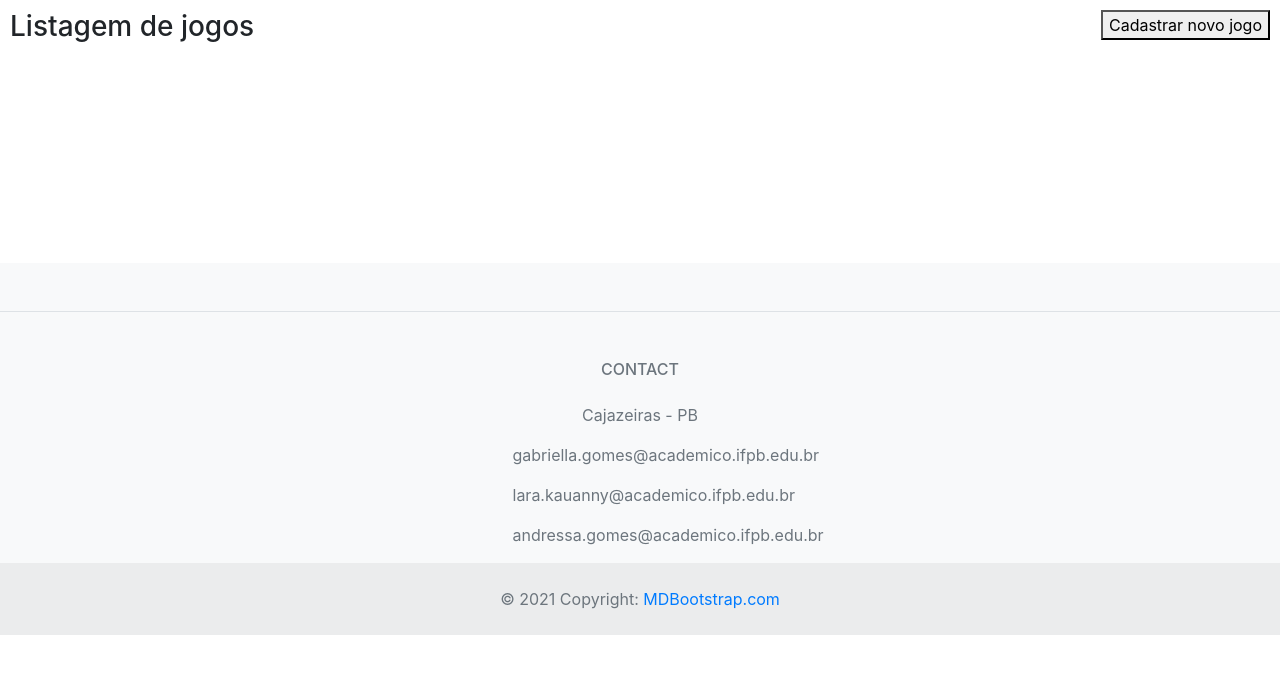
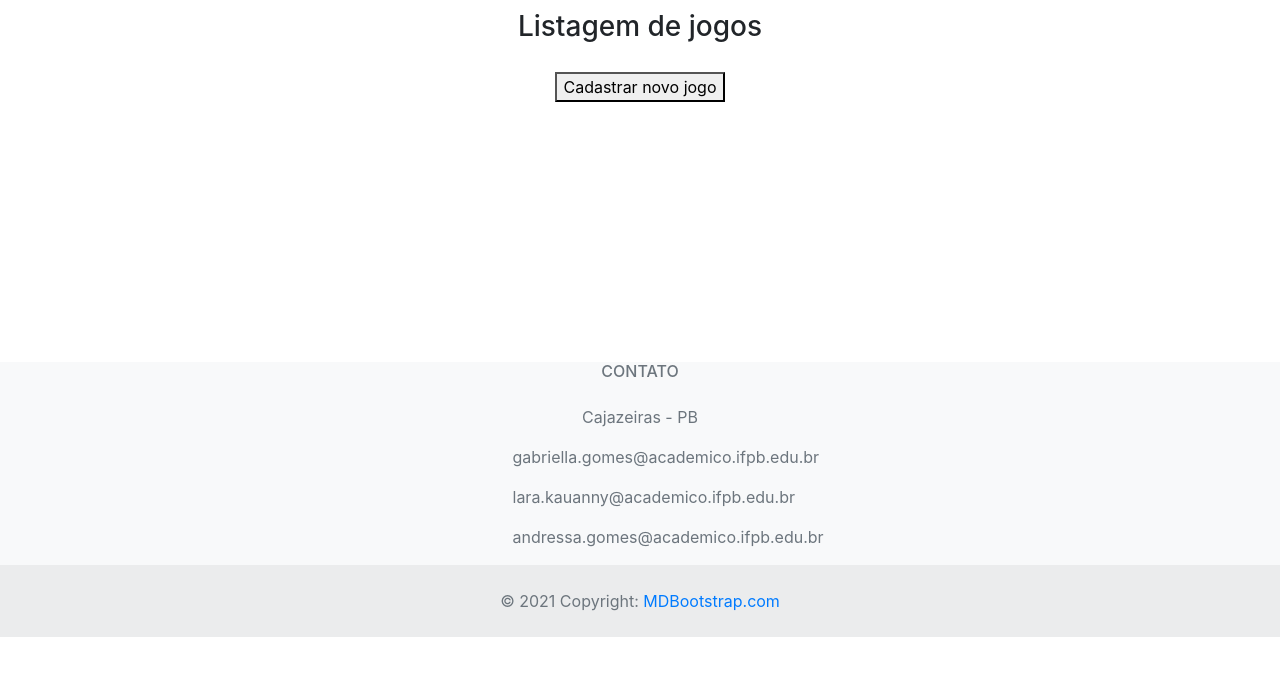
Before and after one commit to gabs44/dw-gameteca, a Django app: page /jogos/ in a window 1280 px wide. Shown: the part 56-732 px from the top of the page. Run offline with Django 3.2, Linux system fonts and the light colour scheme; the visitor is signed in with stand-in values (Sample User, id 1); data that the repository does not hold is empty; some libraries are stand-ins or nearby versions.

Commit message:
modificações finais

```diff
--- a/static/css/style.css
+++ b/static/css/style.css
@@ -1,5 +1,5 @@
 .dw-container{
-    min-height: 15.2em;
+    min-height: 19em;
     display: flex;
     flex-direction: column;
     align-items: center;
@@ -7,11 +7,10 @@
 }
 
 .dw-header{
-    width: 100%;
-    display: flex;
-    flex-direction: row;
-    justify-content: space-between;
+    margin-bottom: 20px;
+
 }
+
 
 .dw-container p {
     font-size: larger;
--- a/templates/base.html
+++ b/templates/base.html
@@ -51,11 +51,6 @@
   <!-- Footer -->
     <footer class="text-center text-lg-start bg-light text-muted">
       <!-- Section: Social media -->
-      <section
-      class="d-flex justify-content-center justify-content-lg-between p-4 border-bottom"
-      >
-      <div class="me-5 d-none d-lg-block"></div>
-      </section>
       <!-- Section: Social media -->
 
       <!-- Section: Links  -->
@@ -68,7 +63,7 @@
         <div class="col-md-4 col-lg-3 col-xl-3 mx-auto mb-md-0 mb-4">
           <!-- Links -->
           <h6 class="text-uppercase fw-bold mb-4">
-            Contact
+            Contato
           </h6>
           <p><i class="fas fa-home me-3"></i> Cajazeiras - PB</p>
           <p>
--- a/templates/cadastro_usuario.html
+++ b/templates/cadastro_usuario.html
@@ -12,6 +12,6 @@
     <label> Senha: </label>
     {{ form.password }}
 
-    <button type="submit"> Cadastrar </button>
+    <button type="submit" id="cadastrar-usuario"> Cadastrar </button>
 </form>
 {% endblock %}
--- a/templates/lista_jogo.html
+++ b/templates/lista_jogo.html
@@ -2,7 +2,6 @@
 {% block content %}
 <div class="dw-header">
   <h3>Listagem de jogos</h3>
-  <a href="{% url 'cadastro-jogo' %}"><button>Cadastrar novo jogo</button></a>
 </div>
 <div class="dw-list">
   {% for jogo in jogos %}
@@ -15,4 +14,5 @@
     </div>
   {% endfor %}
 </div>
+ <a href="{% url 'cadastro-jogo' %}"><button>Cadastrar novo jogo</button></a>
 {% endblock %}
--- a/templates/login.html
+++ b/templates/login.html
@@ -8,6 +8,6 @@
 
     <label for="senha">Senha: </label>
     <input type="password" name="Senha" id="senha">
-    <button type="submit">Entrar</button>
+    <button type="submit" id="Entrar">Entrar</button>
 </form>
 {% endblock %}
```
